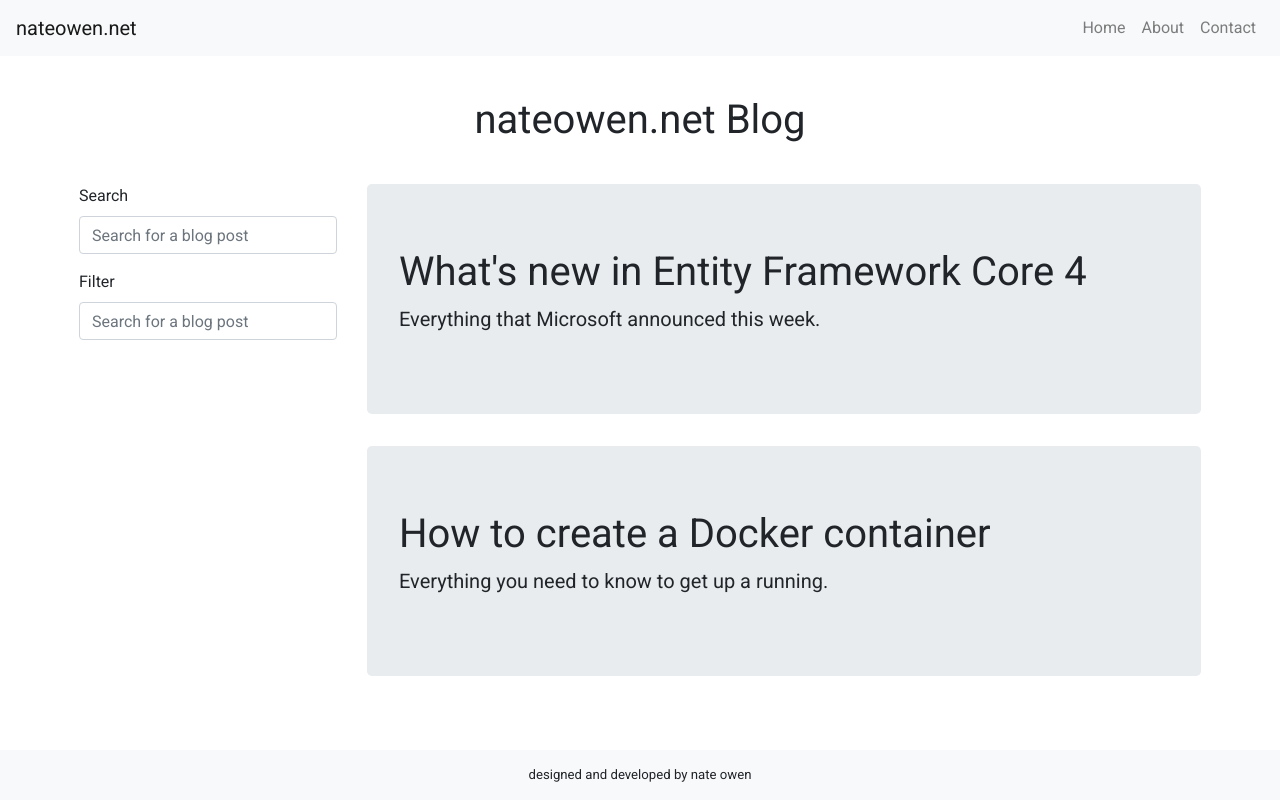
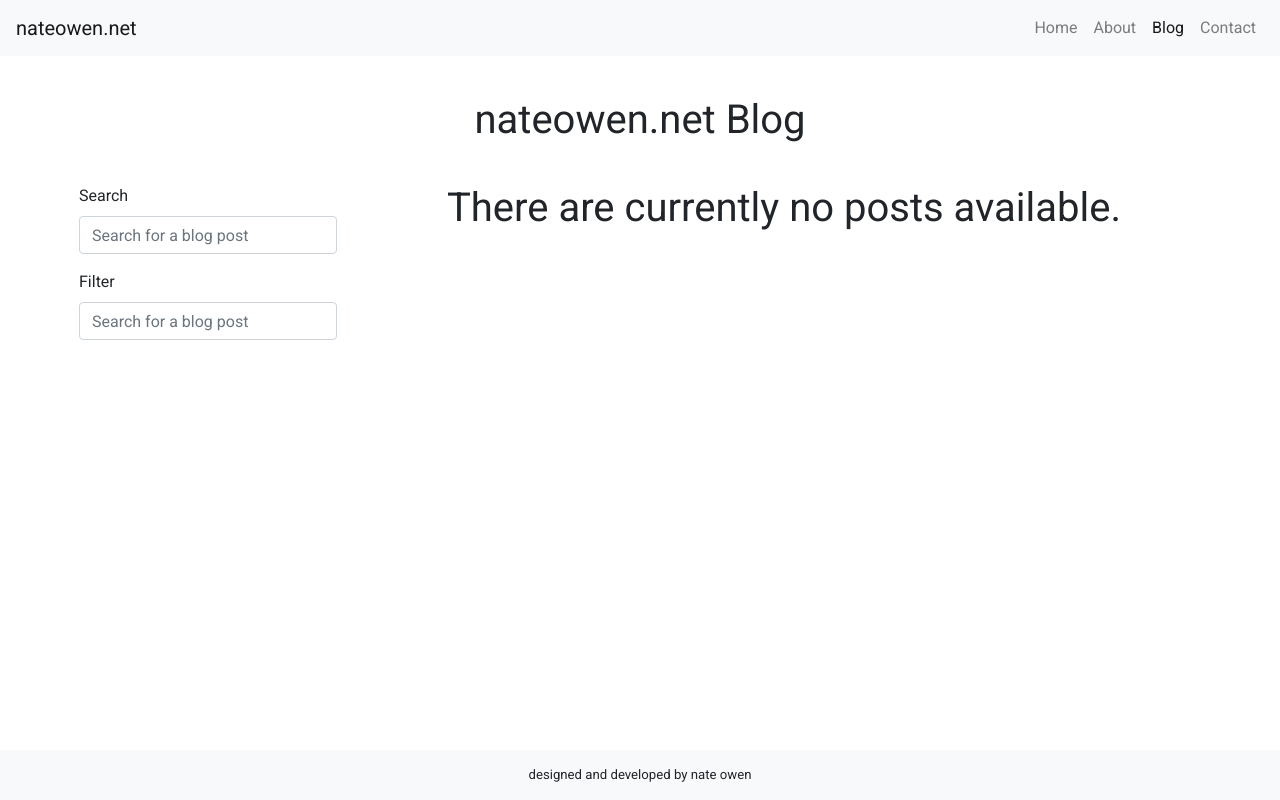
Before and after one commit to nowen458/nateowen-fe, an Angular app: page /blog in a window 1280 px wide. Built offline with nearby package versions, Linux system fonts and the light colour scheme.

Commit message:
Getting some blog stuff in here!

```diff
--- a/src/app/blogpage/blogpage.component.html
+++ b/src/app/blogpage/blogpage.component.html
@@ -18,14 +18,18 @@
         </div>
 
         <div class="col-9">
-            <div class="jumbotron">
-                <h1 class="display-5">What's new in Entity Framework Core 4</h1>
-                <p class="lead">Everything that Microsoft announced this week.</p>
+
+            <div *ngIf='blogPosts && blogPosts.length > 0'>
+                <div *ngFor='let blogPost of blogPosts'>
+                    <div class="jumbotron">
+                        <h1 class="display-5">blogPost.PostTitle</h1>
+                        <p class="lead">blogPost.PostSubTitle</p>
+                    </div>
+                </div>
             </div>
 
-            <div class="jumbotron">
-                <h1 class="display-5">How to create a Docker container</h1>
-                <p class="lead">Everything you need to know to get up a running.</p>
+            <div *ngIf='!blogPosts || blogPosts.length == 0'>
+                <h1 class="display-7 text-center">There are currently no posts available.</h1>
             </div>
         </div>
     </div>
--- a/src/app/blogpage/blogpage.component.ts
+++ b/src/app/blogpage/blogpage.component.ts
@@ -1,15 +1,22 @@
 import { Component, OnInit } from '@angular/core';
+import { BlogPost } from '../types/BlogPost';
 
 @Component({
   selector: 'app-blogpage',
   templateUrl: './blogpage.component.html',
   styleUrls: ['./blogpage.component.css']
 })
+
 export class BlogpageComponent implements OnInit {
 
+  blogPosts: BlogPost[];
   constructor() { }
 
   ngOnInit() {
+    this.getLatestBlogPosts();
   }
 
+  getLatestBlogPosts() {
+    this.blogPosts = new Array<BlogPost>();
+  }
 }
--- a/src/app/header/header.component.html
+++ b/src/app/header/header.component.html
@@ -7,8 +7,8 @@
             <div class="navbar-nav ml-auto">
                 <a class="nav-item nav-link" [routerLink]="['/home']" routerLinkActive="active" (click)="collapseMenu()">Home</a>
                 <a class="nav-item nav-link" [routerLink]="['/about']" routerLinkActive="active" (click)="collapseMenu()">About</a>
-                <!-- <a class="nav-item nav-link" [routerLink]="['/blog']" routerLinkActive="active" (click)="collapseMenu()">Blog</a>
-                <a class="nav-item nav-link" [routerLink]="['/projects']" routerLinkActive="active" (click)="collapseMenu()">Projects</a> -->
+                <a class="nav-item nav-link" [routerLink]="['/blog']" routerLinkActive="active" (click)="collapseMenu()">Blog</a>
+                <!--<a class="nav-item nav-link" [routerLink]="['/projects']" routerLinkActive="active" (click)="collapseMenu()">Projects</a> -->
                 <a class="nav-item nav-link" [routerLink]="['/contact']" routerLinkActive="active" (click)="collapseMenu()">Contact</a>
             </div>
     </div>
--- /dev/null
+++ b/src/app/types/BlogPost.ts
@@ -0,0 +1,7 @@
+export class BlogPost {
+    PostTitle: string;
+    PostSubTitle: string;
+    PostAuthor: string;
+    PostDate: Date;
+    PostContent: string;
+}
```
